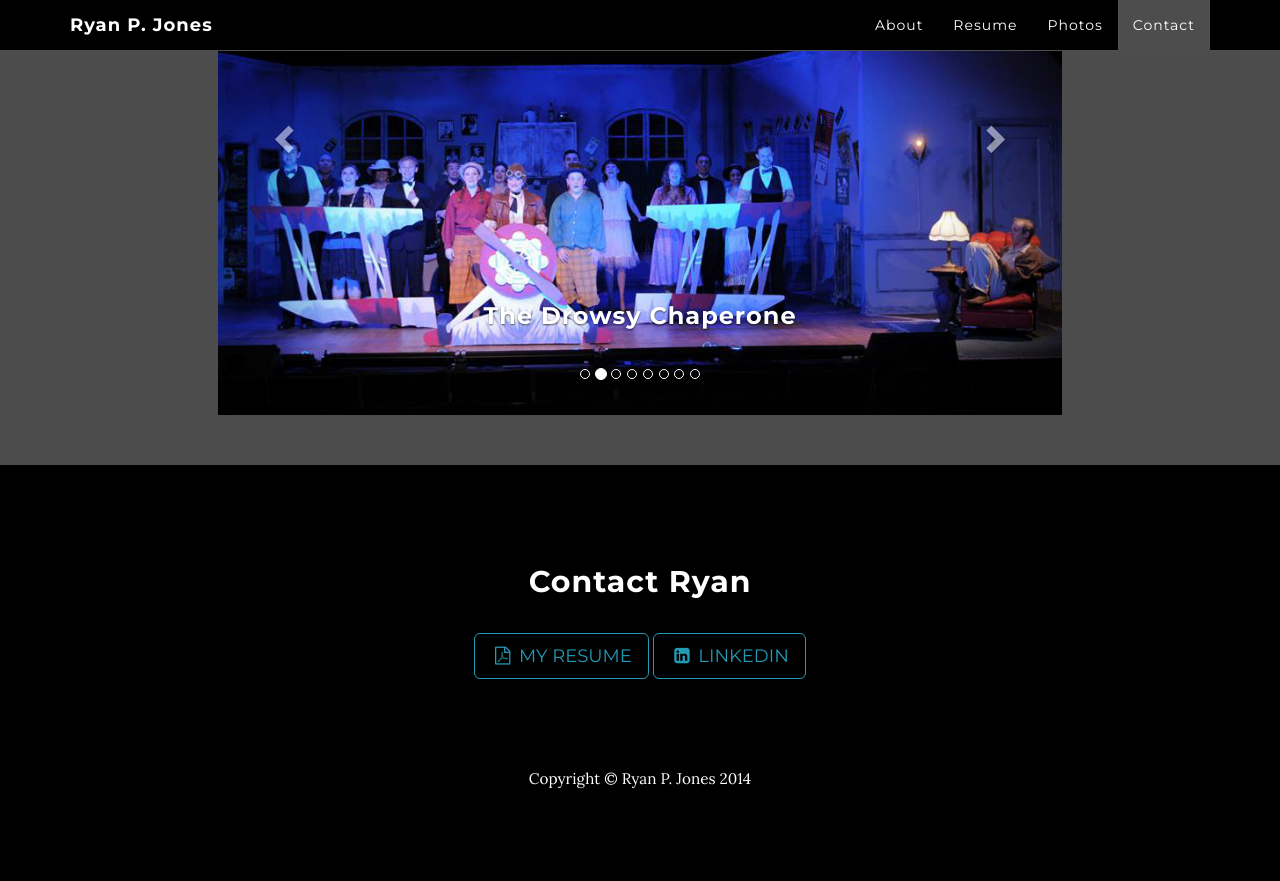
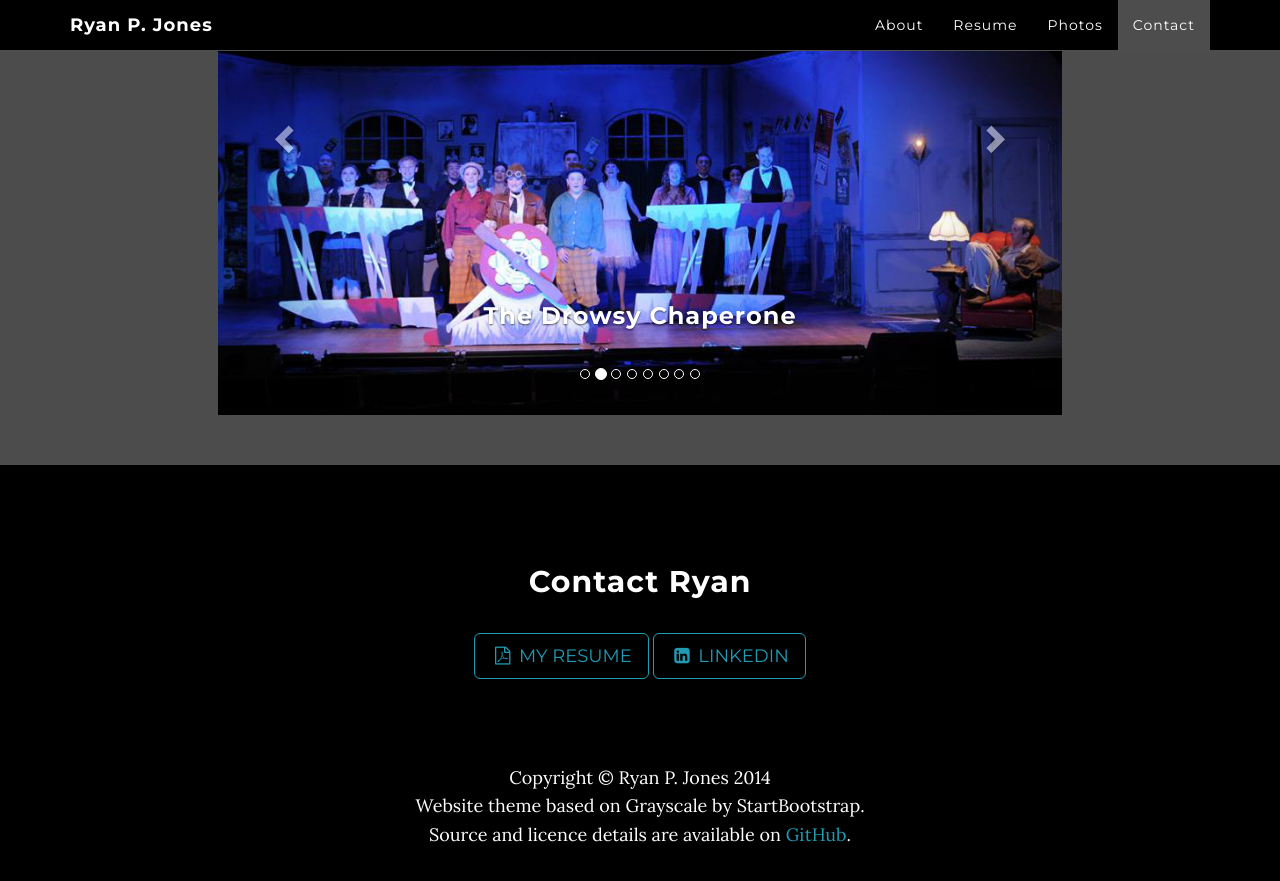
Before and after one commit to ryanpjones/ryanpjones.github.io, a Jekyll site: the page built from index.html, in a window 1280 px wide and 900 px high, scrolled down 2619 px. Shown: the top 881 px of the window. Built offline with Jekyll 4.4.1, drawn with Linux system fonts in a browser that asks for light colours; nearby versions of some CDN libraries; before the commit the page ends 3461 px from its top, so only the background shows below that.

Commit message:
Move footer to _include/

```diff
--- /dev/null
+++ b/_includes/footer.md
@@ -0,0 +1,6 @@
+<!-- Footer -->
+Copyright &copy; Ryan P. Jones 2014
+
+Website theme based on Grayscale by StartBootstrap.
+
+Source and licence details are available on [GitHub](https://github.com/ryanpjones/ryanpjones.github.io).
--- a/_layouts/base.html
+++ b/_layouts/base.html
@@ -36,10 +36,10 @@
 
     {{ content }}
 
-    <!-- Footer -->
     <footer>
       <div class="container text-center">
-        <p><small>Copyright &copy; Ryan P. Jones 2014</small></p>
+        {% capture footer %}{% include footer.md %}{% endcapture %}
+        {{ footer | markdownify }}
       </div>
     </footer>
 
```
